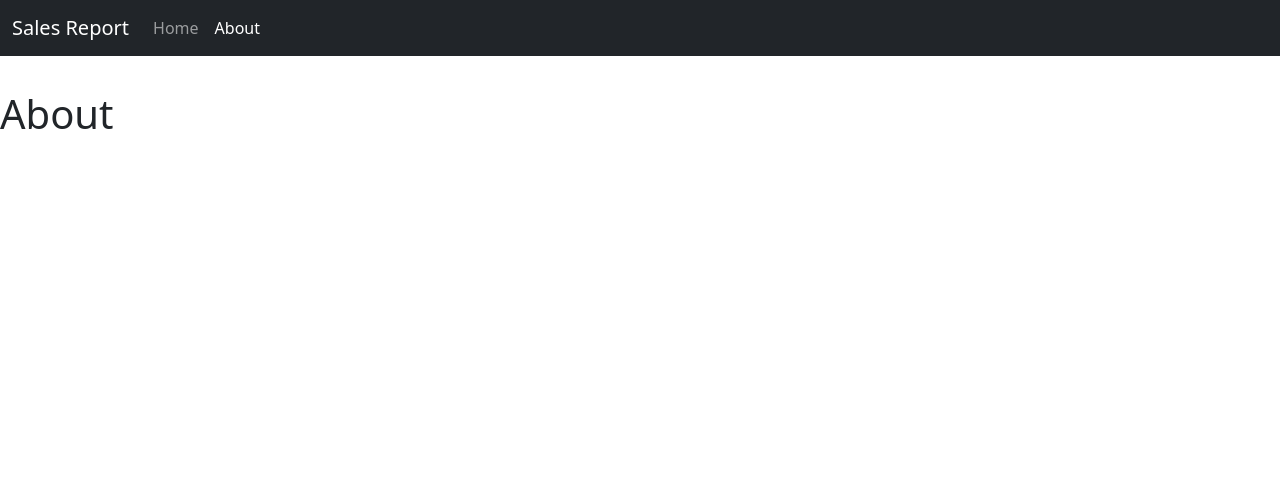
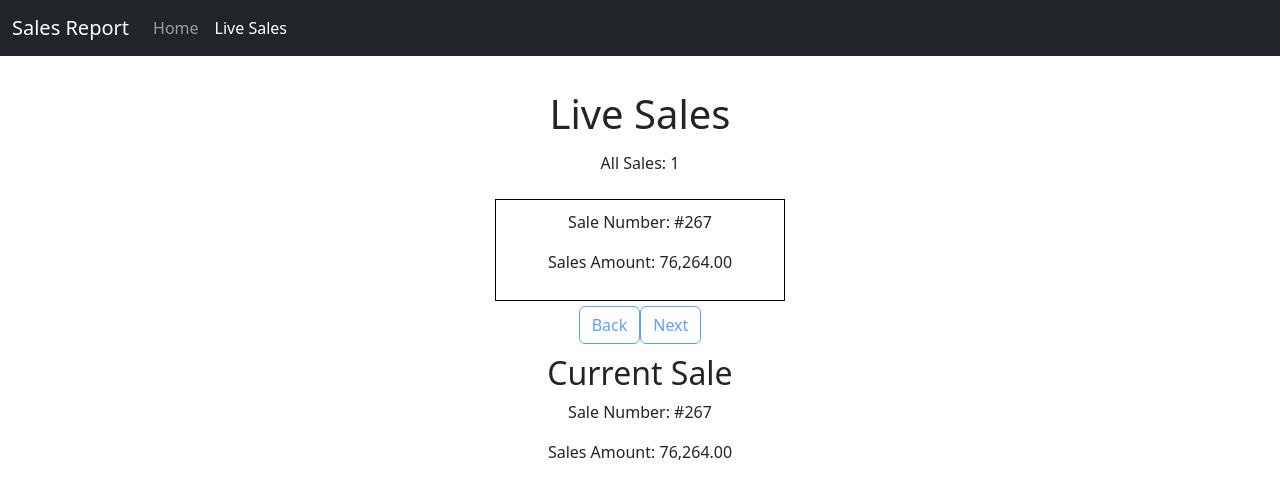
Before and after one commit to Dylandk10/react-graphics, a React (Create React App) app: page /about in a window 1280 px wide. Shown: the top 498 px of the page. Built offline with nearby package versions, Linux system fonts and the light colour scheme.

Commit message:
added a live sales option to view live sales and flip through them

```diff
--- a/src/components/About.js
+++ b/src/components/About.js
@@ -1,9 +1,82 @@
+import { useEffect, useState } from 'react';
 import './../custom.scss';
+import Button from 'react-bootstrap/Button';
 
 const About = () => {
+
+    const [sales, setSales] = useState([]);
+    const [salesIndex, setSalesIndex] = useState(0);
+
+    const getSales = () => {
+        let salesNumber = Math.floor(Math.random() * 1000);
+        let salesAmount = Math.floor(Math.random() * 100000);
+        const sale = {
+            saleNumber: salesNumber,
+            saleAmount: salesAmount
+        };
+        setSales([...sales, sale]);
+    };
+
+    const incrementSalesIndex = () => {
+        if(salesIndex + 1 < sales.length) {
+            setSalesIndex(salesIndex +1);
+        }
+    }
+
+    const decreaseSalesIndex = () => {
+        if(salesIndex -1 >= 0) {
+        setSalesIndex(salesIndex -1);
+        }
+    };
+
+    useEffect(() => {
+        const salesInterval = setInterval(() => {
+            getSales();
+        }, 3700);
+
+        return () => clearInterval(salesInterval);
+
+    }, [sales]);
     return (
-        <div className="pushDown">
-            <h1>About</h1>
+        <div className="pushDown paddingSides" id="liveSales">
+            <h1>Live Sales</h1>
+            {sales.length > 0 ?
+            <div class="currentSalesContainer">
+                <div>
+                    All Sales: {sales.length}
+                </div>
+                <br />
+                <div className="salesArea">
+                    <p>
+                        Sale Number: #{sales[salesIndex].saleNumber}
+                    </p>
+                    <p>
+                        Sales Amount: {sales[salesIndex].saleAmount.toFixed(2).replace(/(\d)(?=(\d{3})+(?!\d))/g, '$1,')}
+                    </p>
+                </div>
+                {sales.length > 1 ?
+                    <div class="buttonContainer">
+                        <Button variant="outline-primary" onClick={decreaseSalesIndex}>Back </Button>
+                        <Button variant="outline-primary" onClick={incrementSalesIndex}>Next</Button>
+                    </div>
+                    :
+                    <div class="buttonContainer">
+                        <Button variant="outline-primary" onClick={decreaseSalesIndex} disabled={true}>Back </Button>
+                        <Button variant="outline-primary" onClick={incrementSalesIndex} disabled={true}>Next</Button>
+                    </div>
+                }
+            </div>
+            : <span></span>}
+
+            {sales.length <= 0 ?
+                <div> No Sales... just wait</div>
+            :
+            <div>
+                <h2>Current Sale</h2>
+                <p>Sale Number: #{sales[sales.length -1].saleNumber} </p>
+                <p>Sales Amount: {sales[sales.length -1].saleAmount.toFixed(2).replace(/(\d)(?=(\d{3})+(?!\d))/g, '$1,')} </p>
+            </div>
+            }
         </div>
     );
   };
--- a/src/components/Navbar.js
+++ b/src/components/Navbar.js
@@ -22,7 +22,7 @@ function NavbarFixed() {
               >
                 <Offcanvas.Header closeButton >
                   <Offcanvas.Title id={`offcanvasNavbarLabel-expand-${expand}`}>
-                    Offcanvas
+                    Sales Dashboard
                   </Offcanvas.Title>
                 </Offcanvas.Header>
                 <Offcanvas.Body>
@@ -31,7 +31,7 @@ function NavbarFixed() {
                         <Nav.Link>Home</Nav.Link>
                     </LinkContainer>
                     <LinkContainer to="/about">
-                        <Nav.Link>About</Nav.Link>
+                        <Nav.Link>Live Sales</Nav.Link>
                     </LinkContainer>
                   </Nav>
                 </Offcanvas.Body>
--- a/src/custom.scss
+++ b/src/custom.scss
@@ -74,9 +74,28 @@ html body {
     border-radius: 10px;
 }
 
+.salesArea {
+    padding: 10px;
+    border: 1px solid black;
+}
+
+.buttonContainer {
+    padding: 5px;
+}
+
+.currentSalesContainer {
+    padding: 5px;
+    max-width: 300px;
+    margin-left: auto;
+    margin-right: auto;
+}
 .smallContainer {
     margin: 3px;
     text-align: center;
 }
 
+#liveSales {
+    justify-content: space-evenly;
+    text-align: center;
+}
 @import '~bootstrap/dist/css/bootstrap.css';
```
